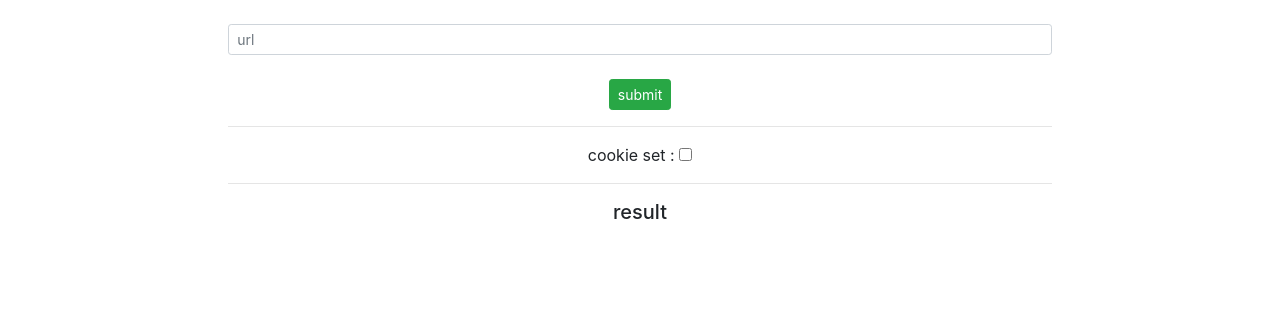
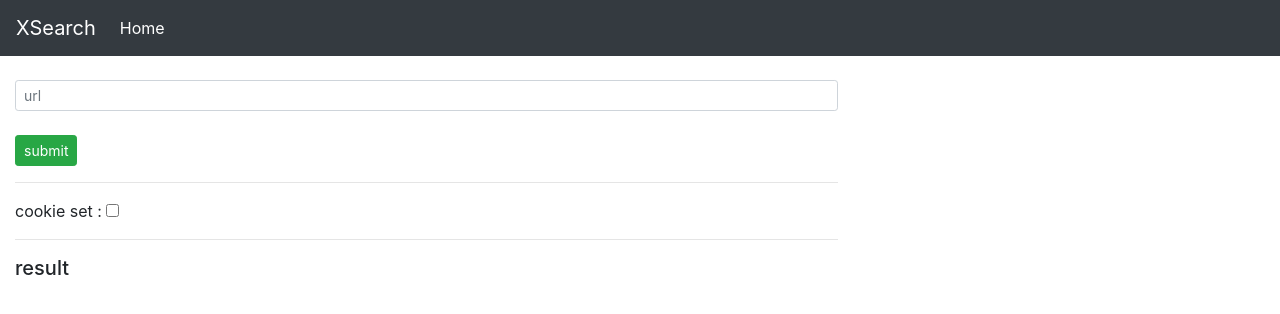
Before and after one commit to JHye0n/ync_xss_fuzzer, a Flask app: page / in a window 1280 px wide. Shown: the top 314 px of the page. Run offline with Flask 2, Linux system fonts and the light colour scheme; some libraries are stand-ins or nearby versions.

Commit message:
commit(2020-06-23) - jhyeon

```diff
--- a/templates/index.html
+++ b/templates/index.html
@@ -9,18 +9,34 @@
 		<script src="https://code.jquery.com/jquery-3.5.1.slim.min.js" integrity="sha384-DfXdz2htPH0lsSSs5nCTpuj/zy4C+OGpamoFVy38MVBnE+IbbVYUew+OrCXaRkfj" crossorigin="anonymous"></script>
 		<script src="https://cdn.jsdelivr.net/npm/popper.js@1.16.0/dist/umd/popper.min.js" integrity="sha384-Q6E9RHvbIyZFJoft+2mJbHaEWldlvI9IOYy5n3zV9zzTtmI3UksdQRVvoxMfooAo" crossorigin="anonymous"></script>
 		<script src="https://stackpath.bootstrapcdn.com/bootstrap/4.5.0/js/bootstrap.min.js" integrity="sha384-OgVRvuATP1z7JjHLkuOU7Xw704+h835Lr+6QL9UvYjZE3Ipu6Tp75j7Bh/kR0JKI" crossorigin="anonymous"></script>
+		<script src="https://ajax.googleapis.com/ajax/libs/jquery/3.3.1/jquery.min.js"> </script>
 	</head>
-	<body><center><br>
+	<body>
+		<nav class="navbar navbar-expand-lg navbar-dark bg-dark">
+			<a class="navbar-brand" href="/">XSearch</a>
+			<button class="navbar-toggler" type="button" data-toggle="collapse" data-target="#navbarText" aria-controls="navbarText" aria-expanded="false" aria-label="Toggle navigation">
+			  <span class="navbar-toggler-icon"></span>
+			</button>
+			<div class="collapse navbar-collapse" id="navbarText">
+			  <ul class="navbar-nav mr-auto">
+				<li class="nav-item active">
+				  <a class="nav-link" href="/">Home </a>
+				</li>
+			  </ul>
+			</div>
+		  </nav><br>
 		<div class="col-lg-8">
 		<form method="post">
 			<input type="text" class="form-control form-control-sm" name="url" placeholder="url" required><br>
 			<button type="submit" class="btn btn-success btn-sm">submit</button><br>
 			<hr>
 			cookie set : <input type="checkbox" name="use_cookie" onclick="cookie_check()" id="ck"><br>
-			<input type="hidden" class="form-control form-control-sm" name="cookie" placholder="cookie" id="cki"><hr>
+			<input type="hidden" class="form-control form-control-sm" name="cookie" placeholder="cookie data(sessid=???)" id="cki"><hr>
 		</form>
 		<h5> result </h5>
 		{{ result }}
+		</div>
+	</body>
 <script type="text/javascript">
 function cookie_check(){
 	var chk = document.getElementById('ck');
@@ -32,5 +48,4 @@
 	}
 }
 </script>
-		</center></body>
 </html>
```
Lines whose indentation alone changed are shown as unchanged.
